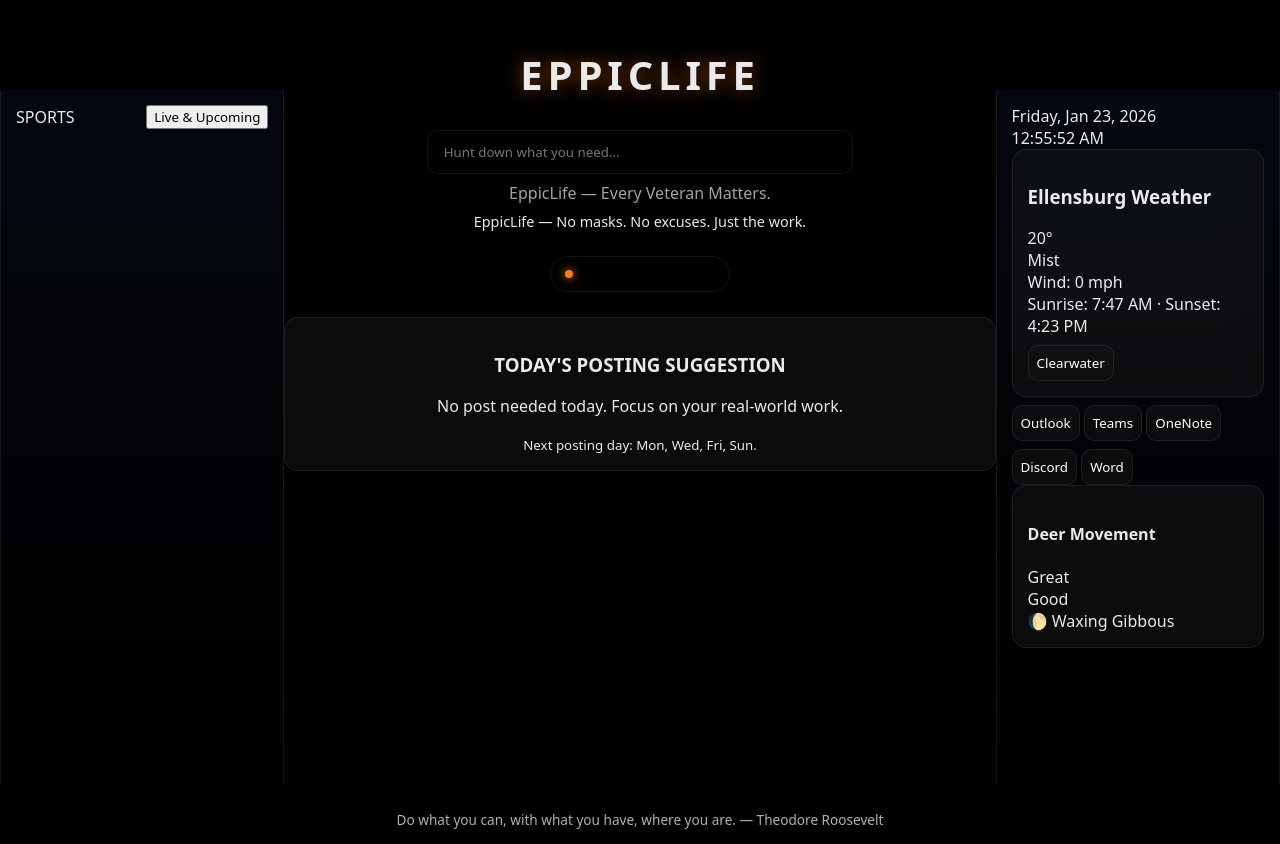
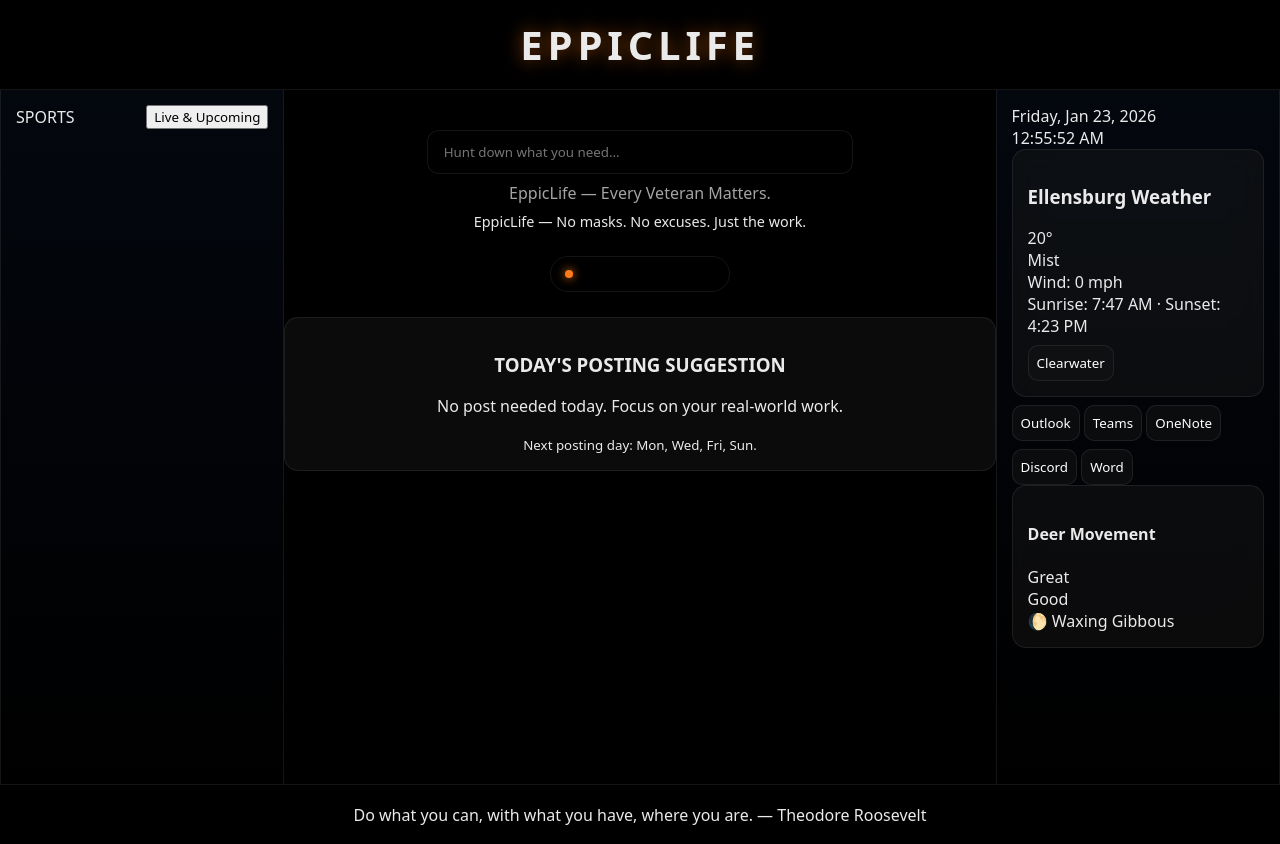
Before and after one commit to EppicLife/EppicLife.github.io, a plain HTML site: page index.html in a window 1280 px wide. Drawn offline with Linux system fonts and the light colour scheme.

Commit message:
Update styles.css

```diff
--- a/styles.css
+++ b/styles.css
@@ -58,9 +58,11 @@ body {
 
 /* HEADER */
 .header {
-  grid-column: 1 / -1;
-  text-align: center;
-  padding: 20px;
+  grid-area: header;
+  display: flex;
+  align-items: center;
+  justify-content: center;
+  border-bottom: 1px solid rgba(255,255,255,0.08);
 }
 
 .ember-text {
@@ -170,9 +172,9 @@ body {
 
 /* FOOTER */
 .footer {
-  grid-column: 1 / -1;
-  text-align: center;
-  padding: 12px;
-  font-size: .85rem;
-  opacity: .75;
+  grid-area: footer;
+  display: flex;
+  align-items: center;
+  justify-content: center;
+  border-top: 1px solid rgba(255,255,255,0.08);
 }
```
